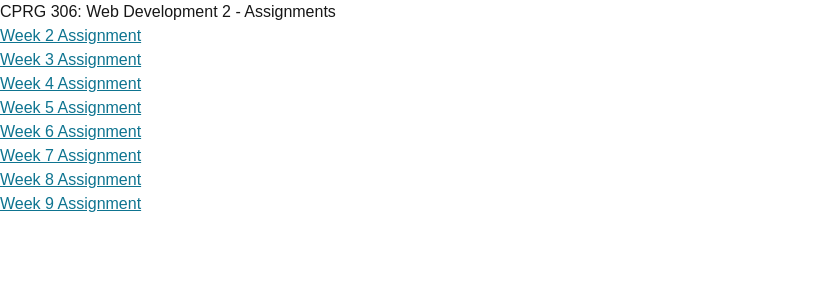
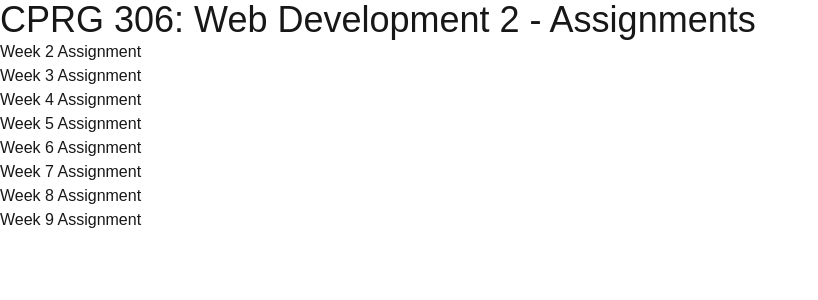
Before and after one commit to uzuthedev/cprg306-assignments, a Next.js app: page / in a window 1280 px wide. Shown: the top 300 px of the page, without its empty margins (0-818 px from the left). Built offline with nearby package versions, Linux system fonts and the light colour scheme.

Commit message:
text size
..

```diff
--- a/app/page.js
+++ b/app/page.js
@@ -2,10 +2,10 @@
 
 export default function Home() {
 
-  let linkStyle = "underline text-cyan-700 hover:text-cyan-950"
+  let linkStyle = " hover:text-green-500";
   return (
     <main>
-      <h1>CPRG 306: Web Development 2 - Assignments</h1>
+     <h1 className="text-4xl">CPRG 306: Web Development 2 - Assignments</h1>
       <ul>
         <li>
           <Link className={linkStyle} href="week-2">Week 2 Assignment</Link>
```
